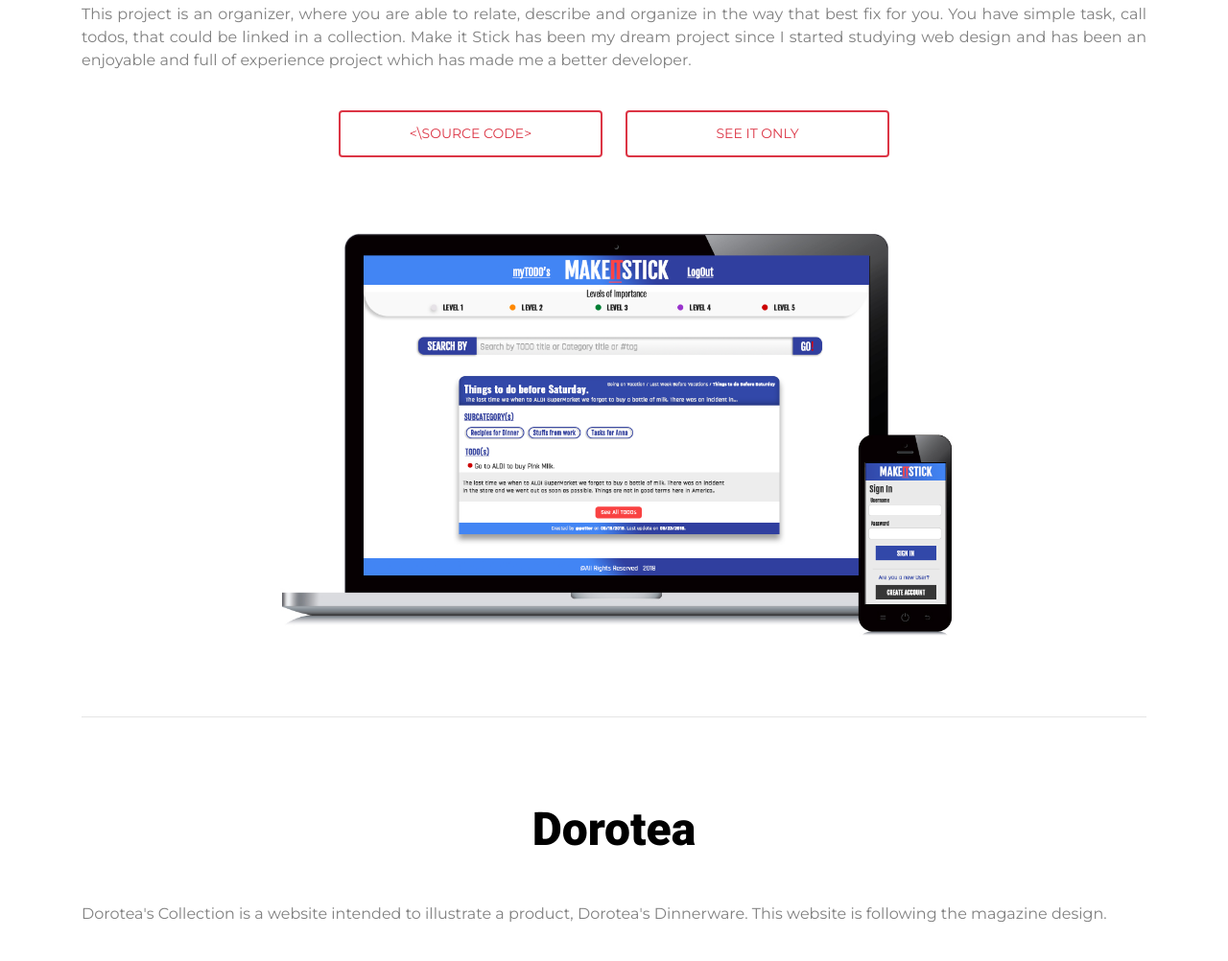
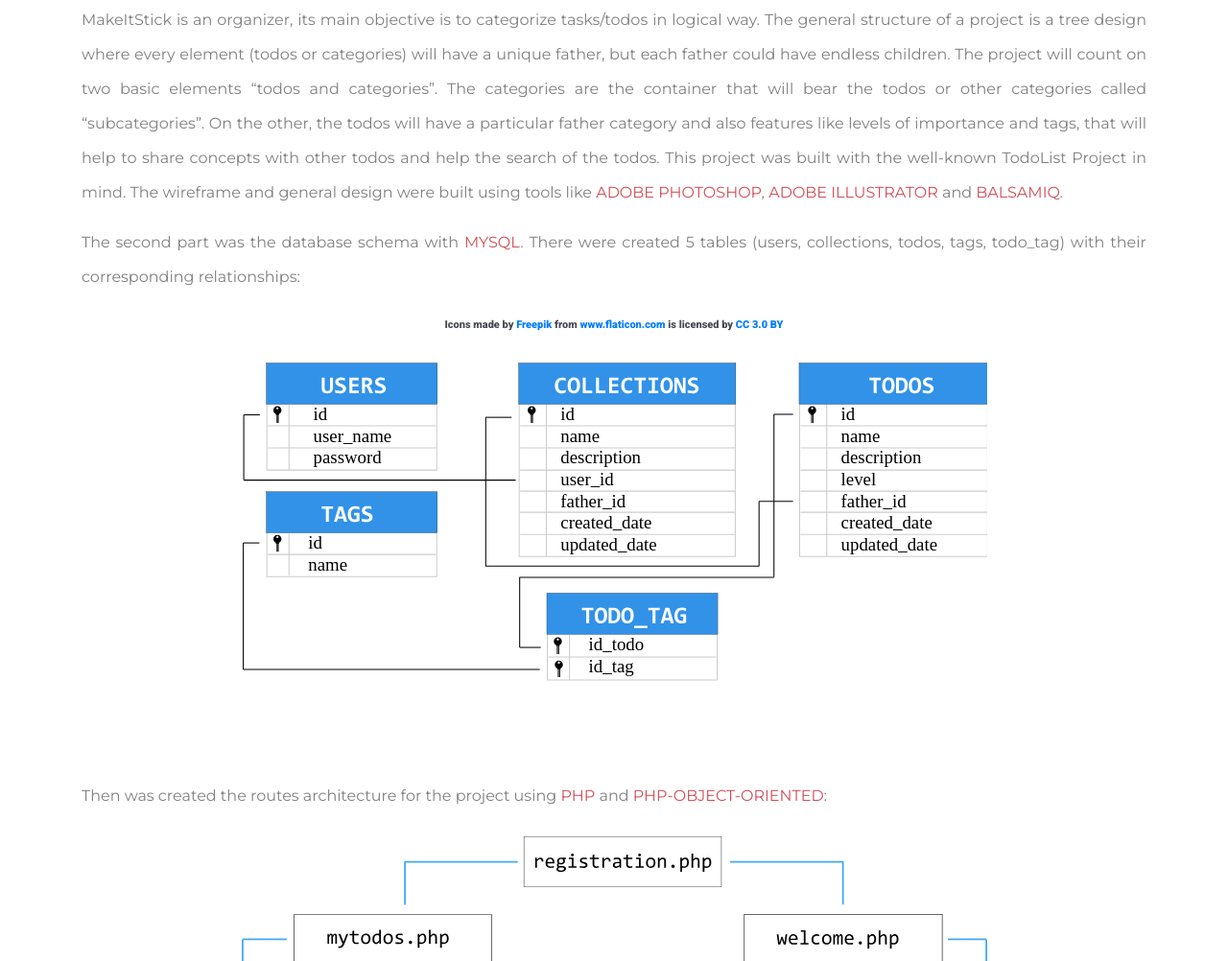
Before and after one commit to Patthector/Patthector.github.io, a plain HTML site: page index.html in a window 1280 px wide. Shown: the part 1301-2303 px from the top of the page at 96% size. Drawn offline with nearby package versions, Linux system fonts and the light colour scheme.

Commit message:
Adding markup for MakeItStick

```diff
--- a/inc/css/styles.css
+++ b/inc/css/styles.css
@@ -201,7 +201,7 @@
 
 a {
   background: transparent;
-  color: #c69;
+  color: #007bff;
   text-decoration: none;
   transition: color .2s; }
 
@@ -260,8 +260,8 @@
   margin-bottom: 0px; }
 
 #portfolio__logo {
-  width: 40px;
-  height: 50px; }
+  width: 30px;
+  height: 40px; }
   @media (min-width: 576px) {
     #portfolio__logo {
       width: 50px;
@@ -299,11 +299,16 @@
 .work--description {
   color: gray;
   font-size: 14px;
+  line-height: 28px;
   font-family: "Montserrat", sans-serif;
   text-align: justify; }
   @media (min-width: 576px) {
     .work--description {
-      font-size: 16px; } }
+      font-size: 16px;
+      line-height: 36px; } }
+.work--skill {
+  text-transform: uppercase;
+  color: #d24d57; }
 .work--img {
   width: 100%;
   align-self: center; }
@@ -311,6 +316,15 @@
     .work--img {
       width: 75%;
       margin: auto; } }
+.work--extra {
+  width: 100%;
+  margin: 24px auto; }
+  @media (min-width: 576px) {
+    .work--extra {
+      width: 70%; } }
+.work--credit {
+  font-weight: normal;
+  font-size: 11px; }
 .work--container-buttons {
   display: flex;
   flex-direction: row;
@@ -442,6 +456,8 @@
 #navbar {
   background-color: transparent;
   transition: all 1s; }
+  #navbar #btn-navbar {
+    border-style: none; }
 
 .navbar-shadow {
   box-shadow: 0px 4px 10px #909090; }
--- a/inc/css/themes/rebeccapurple.css
+++ b/inc/css/themes/rebeccapurple.css
@@ -201,7 +201,7 @@
 
 a {
   background: transparent;
-  color: #c69;
+  color: #007bff;
   text-decoration: none;
   transition: color .2s; }
 
@@ -260,8 +260,8 @@
   margin-bottom: 0px; }
 
 #portfolio__logo {
-  width: 40px;
-  height: 50px; }
+  width: 30px;
+  height: 40px; }
   @media (min-width: 576px) {
     #portfolio__logo {
       width: 50px;
@@ -299,11 +299,16 @@
 .work--description {
   color: gray;
   font-size: 14px;
+  line-height: 28px;
   font-family: "Montserrat", sans-serif;
   text-align: justify; }
   @media (min-width: 576px) {
     .work--description {
-      font-size: 16px; } }
+      font-size: 16px;
+      line-height: 36px; } }
+.work--skill {
+  text-transform: uppercase;
+  color: #d24d57; }
 .work--img {
   width: 100%;
   align-self: center; }
@@ -311,6 +316,15 @@
     .work--img {
       width: 75%;
       margin: auto; } }
+.work--extra {
+  width: 100%;
+  margin: 24px auto; }
+  @media (min-width: 576px) {
+    .work--extra {
+      width: 70%; } }
+.work--credit {
+  font-weight: normal;
+  font-size: 11px; }
 .work--container-buttons {
   display: flex;
   flex-direction: row;
@@ -442,6 +456,8 @@
 #navbar {
   background-color: transparent;
   transition: all 1s; }
+  #navbar #btn-navbar {
+    border-style: none; }
 
 .navbar-shadow {
   box-shadow: 0px 4px 10px #909090; }
--- a/index.html
+++ b/index.html
@@ -11,6 +11,8 @@
     <link href="https://fonts.googleapis.com/css?family=Montserrat|Roboto:900" rel="stylesheet">
     <link rel="stylesheet" href="https://use.fontawesome.com/releases/v5.6.3/css/all.css" integrity="sha384-UHRtZLI+pbxtHCWp1t77Bi1L4ZtiqrqD80Kn4Z8NTSRyMA2Fd33n5dQ8lWUE00s/" crossorigin="anonymous">
     <link href="css/bootstrap.css" rel="stylesheet"/>
+    <!-- Custom styles for this template -->
+    <link href="inc/css/styles.css" rel="stylesheet" />
     <style>
       .bd-placeholder-img {
         font-size: 1.125rem;
@@ -23,8 +25,6 @@
         }
       }
     </style>
-    <!-- Custom styles for this template -->
-    <link href="inc/css/styles.css" rel="stylesheet" />
   </head>
   <body class="text-center">
       <!--https://www.patthector.github.io/Portfolio-->
@@ -82,7 +82,7 @@
         <div class = "section--shadow section--shadow-red"></div>
         <div class = "container section--container-intro">
           <h1 class="cover-heading">Patricia Hector</h1>
-          <p class="lead">Cover is a one-page template for building simple and beautiful home pages. Download, edit the text, and add your own fullscreen background photo to make it your own.</p>
+          <p class="lead">Self learner highly passionate about new technologies. Looking for get experience on the web development field. Hard worker and tireless learner, ready to become one of the best investments of the company. </p>
           <div>
             <a href="#portfolio" class="btn btn-outline-light btn-lg lead-btn lead-btn--red">Check my work</a>
           </div>
@@ -106,8 +106,23 @@
           <div class = "work background--sm">
             <h3 class = "work--title">Make It Stick</h3>
             <div class = "justify-content-center">
-              <p class = "work--description">This project is an organizer, where you are able to relate, describe and organize in the way that best fix for you. You have simple task, call todos, that could be linked in a collection.
-                Make it Stick has been my dream project since I started studying web design and has been an enjoyable and full of experience project which has made me a better developer.
+              <p class = "work--description">
+                MakeItStick is an organizer, its main objective is to categorize tasks/todos in logical way. The general structure of a project is a tree design where every element (todos or categories) will have a unique father, but each father could have endless children. The project will count on two basic elements “todos and categories”. The categories are the container that will bear the todos or other categories called “subcategories”. On the other, the todos will have a particular father category and also features like levels of importance and tags, that will help to share concepts with other todos and help the search of the todos.
+                This project was built with the well-known TodoList Project in mind. The wireframe and general design were built using tools like <span class = "work--skill">Adobe Photoshop</span>, <span class = "work--skill">Adobe Illustrator</span> and <span class = "work--skill">Balsamiq</span>.</p>
+                <p class = "work--description">The second part was the database schema with <span class = "work--skill">mySQL</span>. There were created 5 tables (users, collections, todos, tags, todo_tag) with their corresponding relationships:</p>
+                <div class = "work--extra">
+                  <div class = "work--credit">Icons made by <a href="https://www.flaticon.com/authors/freepik" title="Freepik">Freepik</a> from <a href="https://www.flaticon.com/" 		    title="Flaticon">www.flaticon.com</a> is licensed by <a href="http://creativecommons.org/licenses/by/3.0/" 		    title="Creative Commons BY 3.0" target="_blank">CC 3.0 BY</a></div>
+                  <img src = "./inc/MakeItStickDatabaseSchema.svg" alt = "database schema MakeItStick" />
+                </div>
+
+                <p class = "work--description">Then was created the routes architecture for the project using <span class = "work--skill">PHP</span> and <span class = "work--skill">PHP-Object-Oriented</span>:</p>
+                <div class = "work--extra">
+                  <img src = "./inc/URL-Architecture.svg" alt = "url-architecture MakeItStick" />
+                </div>
+                <p class = "work--description">At the forth stage of the project, when the backend was already working, the styles were added using <span class = "work--skill">Sass</span> preprocessor and <span class = "work--skill">Bootstrap library.</span>
+                At the last stage, was added all the different user interactions via <span class = "work--skill">JavaScript</span> and <span class = "work--skill">jQuery</span> and the element menu, one of the most interesting features of the project, which permit the interaction with a particular element (todo or category) to be deleted, created, moved or edited <span class = "work--skill">[CRUD]</span>. Almost all of the interactions were powered by <span class = "work--skill">AJAX</span> requests and <span class = "work--skill">PHP</span> calls.
+                The project also contains a search form, that could filter results based on category name, todo name or tag name; all accomplished with <span class = "work--skill">PHP</span> and <span class = "work--skill">SQL</span>. And the last feature that was added was the registration form which permit to create and control new users for the application.</p>
+
               </p>
               <div class = "row work--container-buttons">
                 <a href = "https://github.com/Patthector/TODO-PHP-OOP" role = "button" class = "col-8 col-sm-4 btn btn-outline-danger lead-btn work--button"><\Source Code></a>
@@ -123,8 +138,12 @@
             <h3 class = "work--title">Dorotea</h3>
             <div class = "justify-content-center">
               <div class = "">
-                <p class = "work--description">Dorotea's Collection is a website intended to illustrate a product, Dorotea's Dinnerware.
-                  This website is following the magazine design. </p>
+                <p class = "work--description">
+                  The main purpose of Dorotea Collection was to bring to the web the beauty of magazine design. In this website, fonts and photos play a crucial role giving a sense of elegance and serenity to the entire product. As well as the colors used to match perfectly with each piece of the collection.</p>
+                <p class = "work--description">The wireframe and basic design were created with <span class = "work--skill">Adobe Photoshop</span> and <span class = "work--skill">Balsamiq</span>. The styles were added using <span class = "work--skill">Sass</span> preprocessor and <span class = "work--skill">Bootstrap</span> library. <span class = "work--skill">CSS-Grid</span> also played a huge role on the main design making possible the principal collage of the website; this was also accomplished with
+                  <span class = "work--skill">JavaScript</span> and <span class = "work--skill">jQuery</span>.</p>
+                <p class = "work--description"><span class = "work--skill">Bootstrap</span> Modals and Carousels were used to display the gallery products. One of the most interesting features I learnt thanks to this project was <span class = "work--skill">CSS-grid layout</span>.</p>
+                 </p>
                 <div class = "row work--container-buttons">
                   <a href = "https://github.com/Patthector/Project_doroteaCollection" role = "button" class = "col-6 col-sm-4 btn btn-outline-danger lead-btn work--button"><\Source Code></a>
                   <a href = "https://patthector.github.io/Project_doroteaCollection/" role = "button" class = "col-6 col-sm-4 btn btn-outline-danger lead-btn work--button">See it only</a>
@@ -140,7 +159,11 @@
               <h3 class = "work--title">Blue Jaxon</h3>
               <div class = "justify-content-center">
                 <div class = "">
-                  <p class = "work--description">This project found inspiration on the Amazon Marketplace website, having as a main objective the distribution of products giving descriptions, images and all the information in where was available to buy it.</p>
+                  <p class = "work--description">This project found inspiration on the Amazon Marketplace website, having as a main objective the distribution of products by giving descriptions, images and sellers information. </p>
+                  <p class = "work--description">The website follows the e-commerce design and was created on the platform <span class = "work--skill">WordPress</span>.</p>
+                  <p class = "work--description">The first stage of this project was the design of the website, a three columns layout with a <span class = "work--skill">flexbox</span> display of the products created with <span class = "work--skill">Saas</span>
+                    preprocessor and <span class = "work--skill">Bootstrap</span>. The design of the template was created on a <span class = "work--skill">child-theme</span> along with all the hierarchy of the website (front page, singular page, archive page, etc.).</p>
+                  <p class = "work--description">Blue Jaxon also uses an <span class = "work--skill">AJAX plugin</span> to help calling new products while scrolling on the page. Each product gets redirected to its own page on Amazon.com, ready to be bought.</p>
                   <div class = "row work--container-buttons">
                     <a href = "https://github.com/Patthector/Project_doroteaCollection" role = "button" class = "col-8 col-sm-4 btn btn-outline-danger lead-btn work--button"><\Source Code></a>
                     <a href = "https://www.bluejaxon.com" role = "button" class = "col-8 col-sm-4 btn btn-outline-danger lead-btn work--button">See it only</a>
```
Also changed, not shown: inc/MakeItStickDatabaseSchema.svg (added), inc/URL-Architecture.svg (added), 4 other files.
